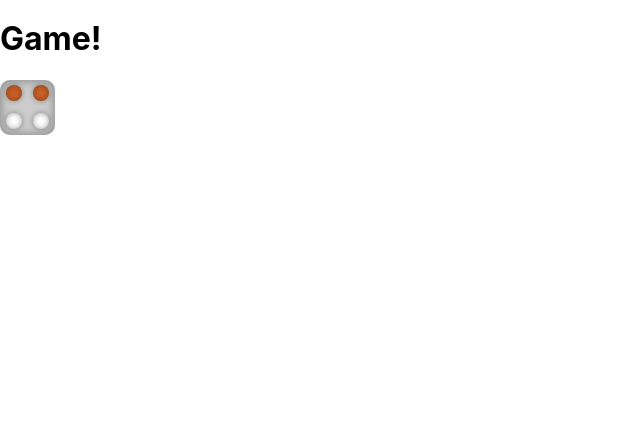
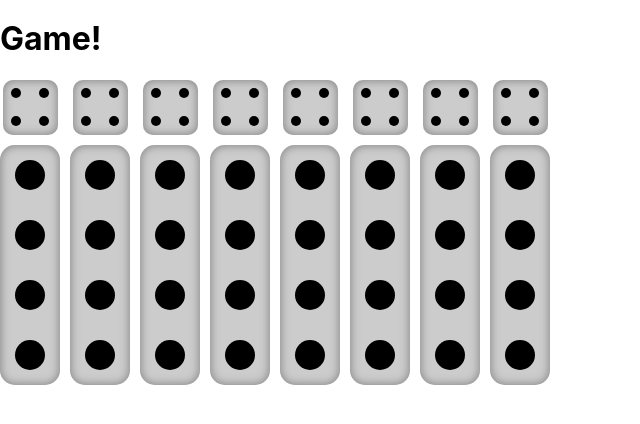
Before and after one commit to franfaccin/mastermind, a React (Create React App) app: page / in a window 1280 px wide. Shown: the top 424 px of the page, without its empty margins (0-640 px from the left). Built offline with nearby package versions, Linux system fonts and the light colour scheme.

Commit message:
Add DecodingBoard

```diff
--- /dev/null
+++ b/src/components/DecodingBoard.tsx
@@ -0,0 +1,41 @@
+import React from "react";
+import styled from "@emotion/styled";
+import GuessResult from "./GuessResult";
+import GuessBoard from "./GuessBoard";
+import { COLUMN_SIZE, MAX_TRIES } from "../config/config";
+
+const GuessSection = styled.section`
+  display: inline-grid;
+  margin-right: 10px;
+  width: ${COLUMN_SIZE}px;
+  justify-items: center;
+  align-items: center;
+  & > :first-of-type {
+    margin-bottom: 10px;
+  }
+`;
+
+const DecodingBoardArea = styled.div``;
+
+const Guess = () => {
+  return (
+    <GuessSection>
+      <GuessResult data-testid="guess-result" />
+      <GuessBoard data-testid="guess-board" />
+    </GuessSection>
+  );
+};
+
+const DecodingBoard = () => {
+  return (
+    <DecodingBoardArea>
+      {Array(MAX_TRIES)
+        .fill(null)
+        .map((_, i) => (
+          <Guess key={i} />
+        ))}
+    </DecodingBoardArea>
+  );
+};
+
+export default DecodingBoard;
--- a/src/components/GuessResult.tsx
+++ b/src/components/GuessResult.tsx
@@ -48,10 +48,10 @@ const ScorePegBlow = styled(ScorePeg)`
   background-color: #fff;
 `;
 
-const GuessResult = ({ result }: GuessResultProps) => {
+const GuessResult = ({ result, ...otherProps }: GuessResultProps) => {
   const { hits, blows, miss } = result;
   return (
-    <GuessResultSquare>
+    <GuessResultSquare {...otherProps}>
       {Array(hits)
         .fill(null)
         .map((_, i) => (
@@ -72,7 +72,7 @@ const GuessResult = ({ result }: GuessResultProps) => {
 };
 
 GuessResult.defaultProps = {
-  result: guessScoreFactory(2, 2, 0),
+  result: guessScoreFactory(0, 0, 4),
 };
 
 export default GuessResult;
--- a/src/config/config.js
+++ b/src/config/config.js
@@ -2,3 +2,4 @@ export const COLUMN_SIZE = 60;
 export const PEG_DIAM = 40;
 
 export const SECRET_SIZE = 4;
+export const MAX_TRIES = 8;
--- a/src/screens/GameScreen.tsx
+++ b/src/screens/GameScreen.tsx
@@ -1,11 +1,11 @@
 import React from "react";
-import GuessResult from "../components/GuessResult";
+import DecodingBoard from "../components/DecodingBoard";
 
 const GameScreen = () => {
   return (
     <>
       <h1>Game!</h1>
-      <GuessResult />
+      <DecodingBoard />
     </>
   );
 };
```
Also changed, not shown: 1 other file (tests, documents, lock files or other folders).
